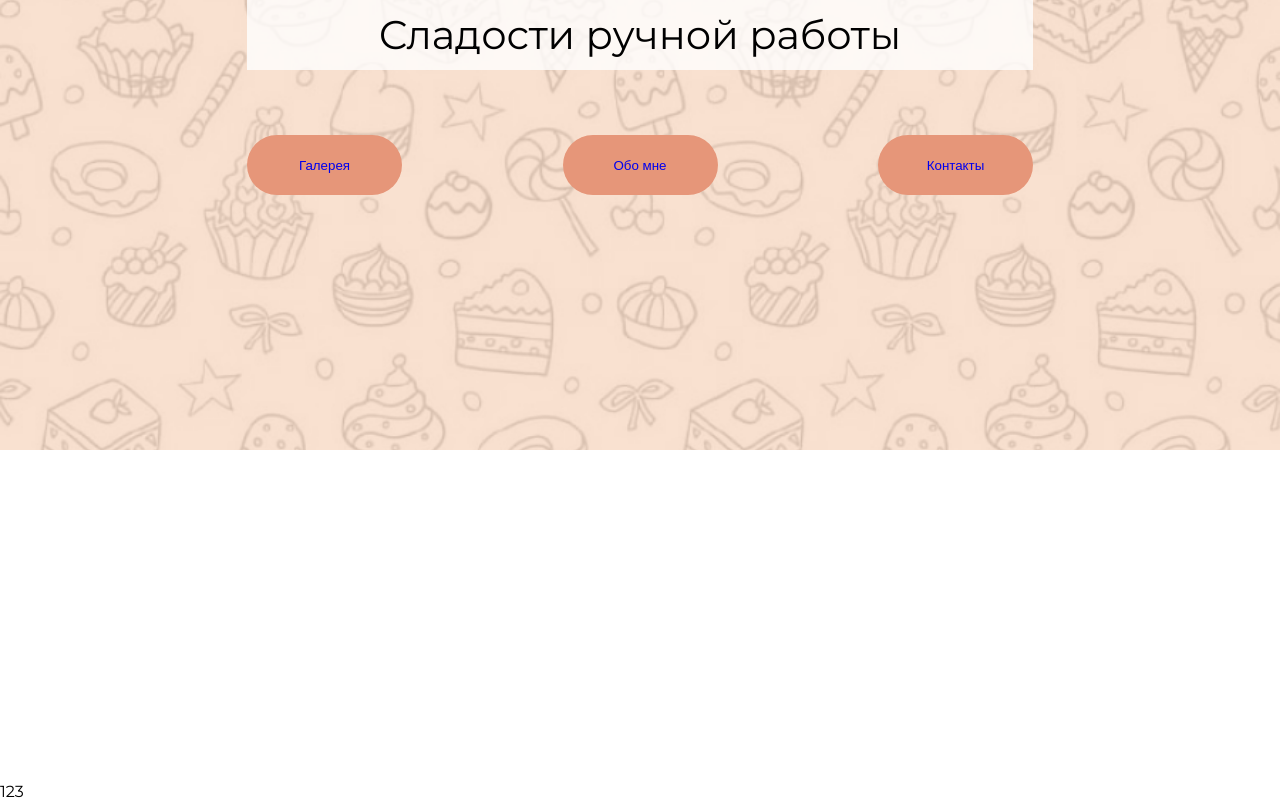
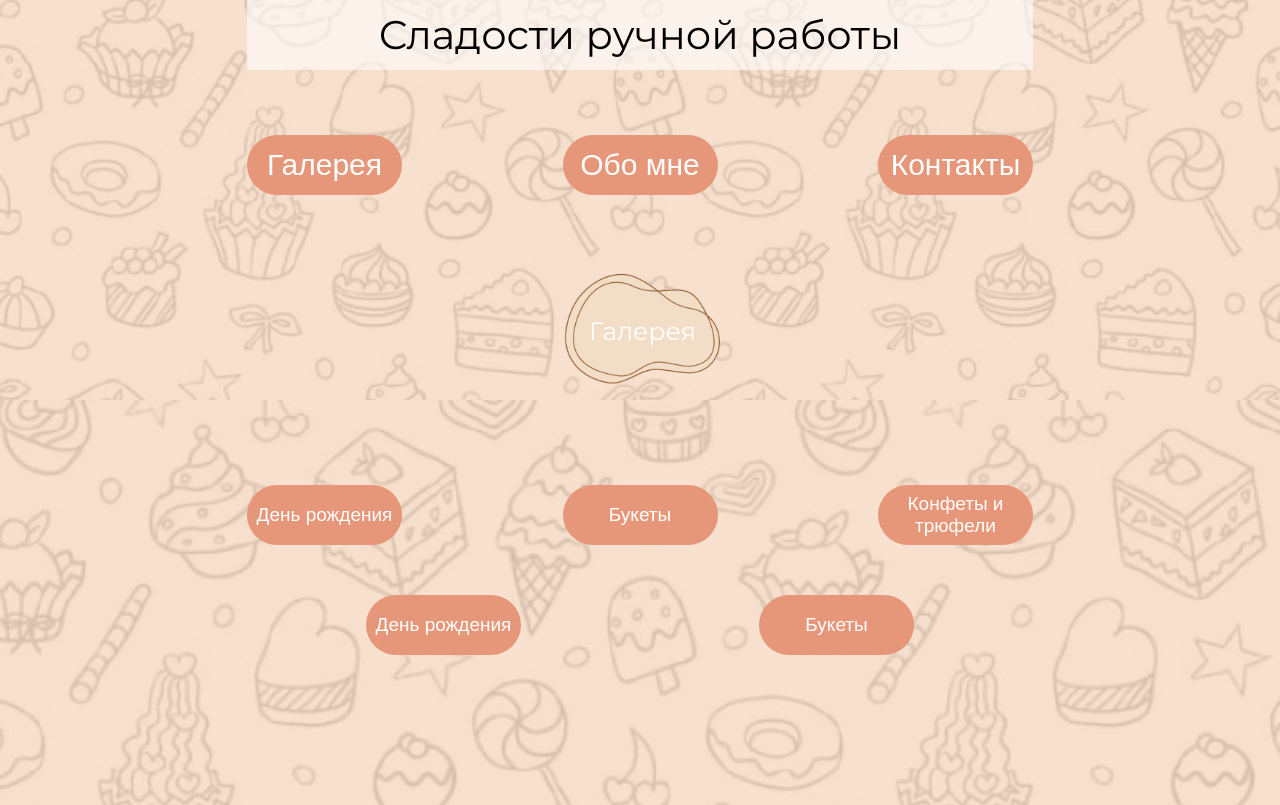
Before and after one commit to YanBocharov/Sveta, a website: page src/index.html in a window 1280 px wide. Shown: the top 805 px of the page. Drawn offline with Linux system fonts and the light colour scheme.

Commit message:
что то сделал

```diff
--- a/src/index.html
+++ b/src/index.html
@@ -28,13 +28,35 @@
                   <a href="#" class="header__link">Контакты</a>
                </button>
             </div>
+            <div class="header__gallery">
+               <div class="header__text">Галерея</div>
+            </div>
          </div>
          <div class="header__bg"></div>
       </header>
       <div class="main">
          <div class="container">
-
+            <div class="main__buttons">
+               <button class="button">
+                  <a href="#" class="header__link header__link_small">День рождения</a>
+               </button>
+               <button class="button">
+                  <a href="#" class="header__link header__link_small">Букеты</a>
+               </button>
+               <button class="button">
+                  <a href="#" class="header__link header__link_small">Конфеты и трюфели</a>
+               </button>
+            </div>
+            <div class="main__buttons main__buttons_sa">
+               <button class="button">
+                  <a href="#" class="header__link header__link_small">День рождения</a>
+               </button>
+               <button class="button">
+                  <a href="#" class="header__link header__link_small">Букеты</a>
+               </button>
+            </div>
          </div>
+         <div class="main__bg"></div>
       </div>
       <div class="footer">123</div>
    </div>
--- a/src/scss/blocks/_header.scss
+++ b/src/scss/blocks/_header.scss
@@ -2,7 +2,7 @@
    &__bg {
       font-size: 40px;
       position: absolute;
-      background: url('../../img/bg/Основной\ фон\ 1.png') center center/cover no-repeat;
+      background: url('../../img/bg/main_bg.png') center center/cover no-repeat;
       background-color: #F9DDC9;
       width: 100%;
       height: 450px;
@@ -15,7 +15,7 @@
    }
    &__block {
       display: flex;
-      background: rgba(255, 255, 255, 0.8);
+      background: rgba(255, 255, 255, 0.6);
       min-height: 70px;
       align-items: center;
       justify-content: center;
@@ -25,5 +25,28 @@
       display: flex;
       justify-content: space-between;
    }
+   &__link {
+      font-size: 30px;
+      color: #fff;
+      &_small {
+         font-size: 19px;
+      }
+   }
+   &__gallery {
+      position: relative;
+      background: url('../../img/bg/gallery_bg.png') center center/cover no-repeat;
+      width: 255px;
+      height: 230px;
+      text-align: center;
+      margin: 0 auto;
+      margin-top: 25px;
+   }
+   &__text {
+      position: absolute;
+      bottom: 46%;
+      left: 30%;
+      font-size: 25px;
+      color: #fff;
+   }
 
 }
--- /dev/null
+++ b/src/scss/blocks/_main.scss
@@ -0,0 +1,23 @@
+.main {
+    min-height: 450px;
+    padding: 0;
+    &__buttons {
+        margin-top: 35px;
+        display: flex;
+        justify-content: space-between;
+        &_sa {
+            margin-top: 50px;
+            justify-content: space-around;
+        }
+    }
+    &__bg {
+        position: absolute;
+        background: url('../../img/bg/main_bg.png') center center/cover no-repeat;
+        background-color: #F9DDC9;
+        width: 100%;
+        height: 100%;
+        top: 50%;
+        left: 0;
+        z-index: -1;
+    }
+}
--- a/src/scss/style.scss
+++ b/src/scss/style.scss
@@ -51,3 +51,4 @@ body {
 @import 'blocks/header';
 @import 'blocks/titles';
 @import 'blocks/buttons';
+@import 'blocks/main';
```
Also changed, not shown: src/css/style.min.css, src/img/bg/gallery_bg.png (added), src/img/bg/main_bg.png (renamed from src/img/bg/Основной фон 1.png).
